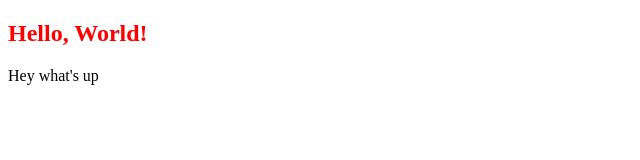
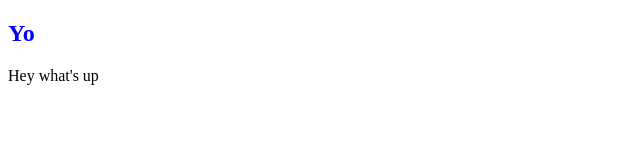
Before and after one commit to devend711/jqueryHelloWorld, a plain HTML site: page index.html in a window 1280 px wide. Shown: the whole page, without its empty margins (0-640 px from the left). Drawn offline with Linux system fonts and the light colour scheme.

Commit message:
callbacks

```diff
--- a/index.html
+++ b/index.html
@@ -14,7 +14,11 @@
 	<script src="js/jquery.hello-world.js"></script>
 	<script>
 		$(document).ready( function() {
-		    $('h2').helloWorld().css('color', 'red');
+		    $('h2').helloWorld({
+		    	text: 'Yo',
+		    	color: 'blue',
+		    	callback: alert('done')
+		    });
 		});
 </script>
 </body>
--- a/js/jquery.hello-world.js
+++ b/js/jquery.hello-world.js
@@ -1,8 +1,23 @@
 (function($) {
-  $.fn.helloWorld = function() {
+  $.fn.helloWorld = function(opts) {
+
+    var settings = $.extend({
+      text: 'Hello, world',
+      color: null,
+      callback: null
+    }, opts); // merge any opts that were passed
+
     // 'this' is already a jQuery object
     return this.each( function() {
-      $(this).text("Hello, World!");
+      $(this).text(settings.text);
+
+      if (settings.color) {
+        $(this).css('color', settings.color);
+      }
+
+      if ($.isFunction(settings.callback)){
+        settings.callback.call(this); // call the callback function on this jQuery object
+      }
     });
   }
 }(jQuery));
```
